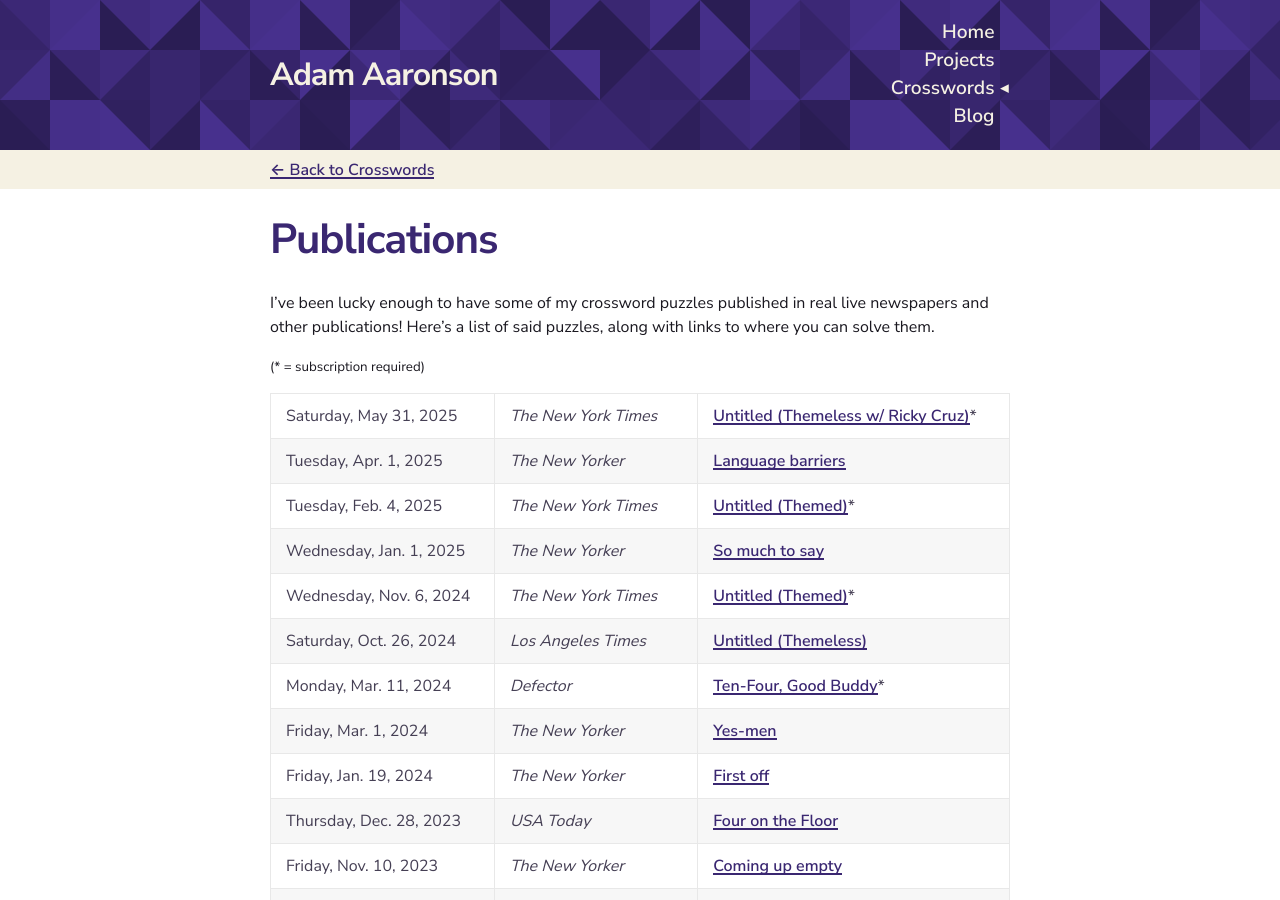
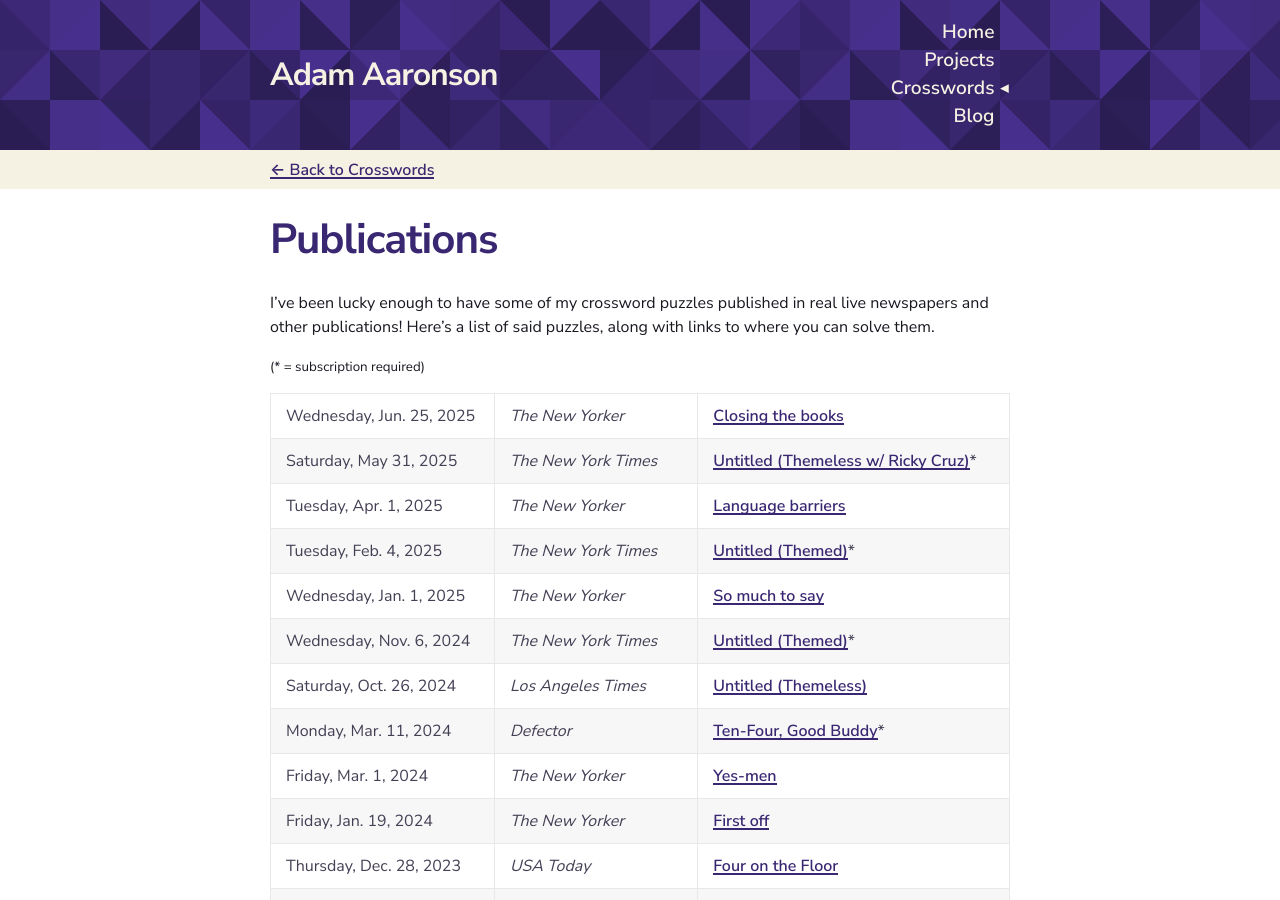
Before and after one commit to adamaaronson/adamaaronson.github.io, a Jekyll site: the page built from publications.md, in a window 1280 px wide and 900 px high. Built offline with Jekyll 4.4.1, drawn with Linux system fonts in a browser that asks for light colours.

Commit message:
Add new New Yorker puzzle

```diff
--- a/publications.md
+++ b/publications.md
@@ -9,6 +9,7 @@ I've been lucky enough to have some of my crossword puzzles published in real li
 
 <small>(\* = subscription required)</small>
 
+Wednesday, Jun. 25, 2025 | _The New Yorker_ | [Closing the books](https://www.newyorker.com/puzzles-and-games-dept/crossword/2025/06/25)
 Saturday, May 31, 2025 | _The New York Times_ | [Untitled (Themeless w/ Ricky Cruz)](https://www.nytimes.com/crosswords/game/daily/2025/05/31)\*
 Tuesday, Apr. 1, 2025 | _The New Yorker_ | [Language barriers](https://www.newyorker.com/puzzles-and-games-dept/crossword/2025/04/01)
 Tuesday, Feb. 4, 2025 | _The New York Times_ | [Untitled (Themed)](https://www.nytimes.com/crosswords/game/daily/2025/02/04)\*
```
